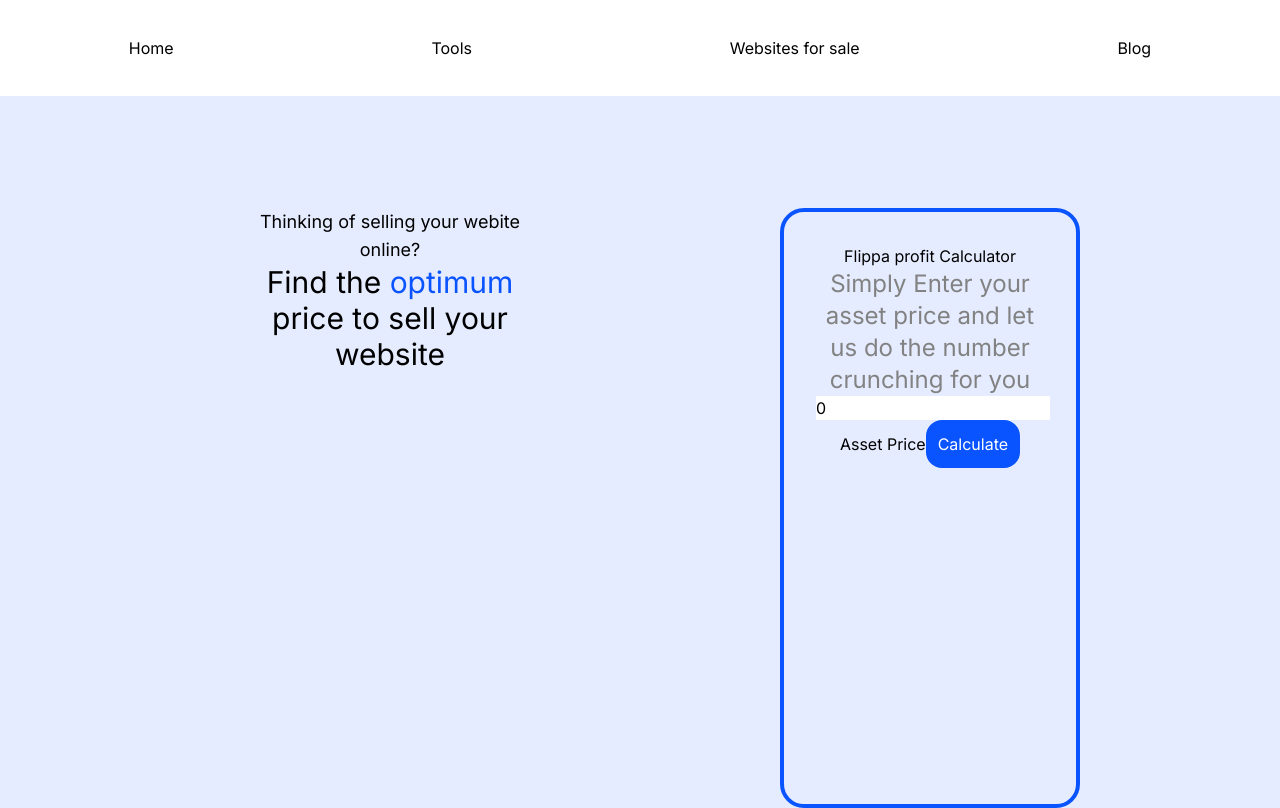
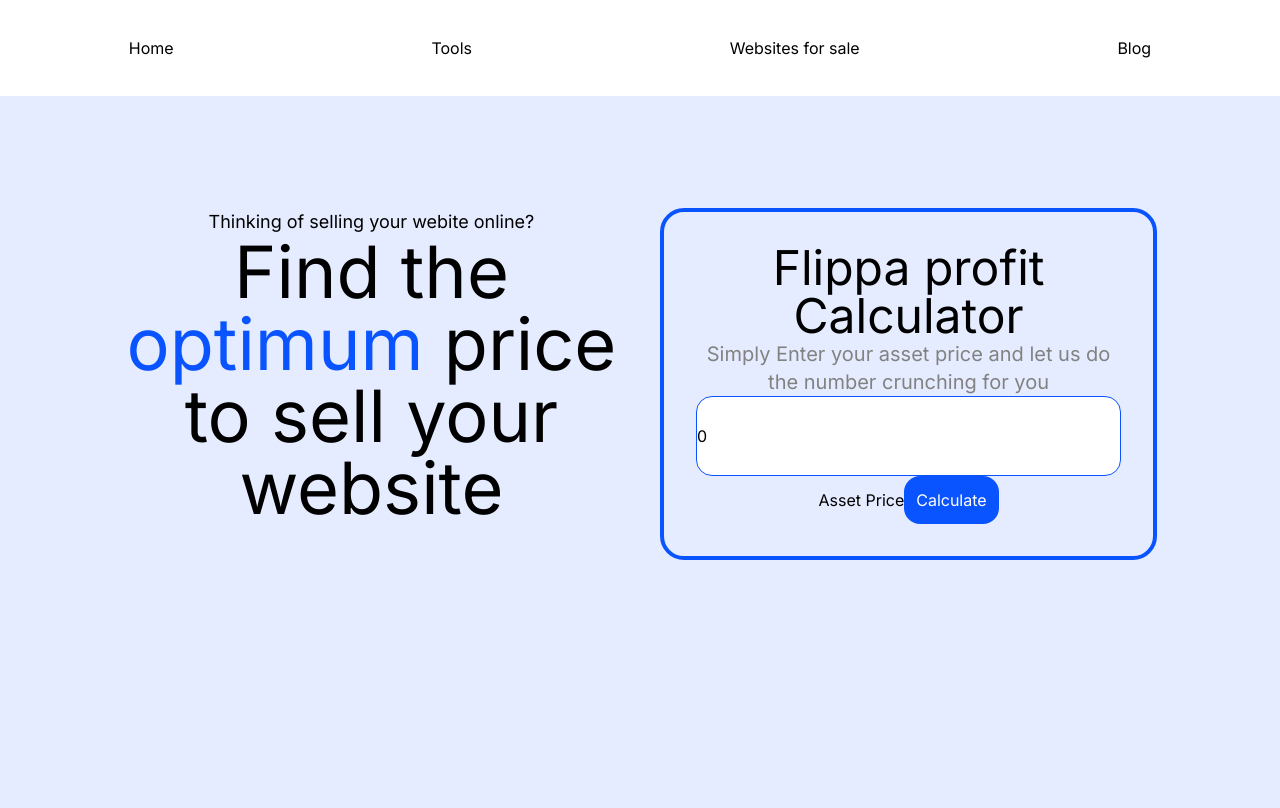
Before and after one commit to akshayprabhu200/flippa-sweet-spot, a Next.js app: page / in a window 1280 px wide. Built offline with nearby package versions, Linux system fonts and the light colour scheme.

Commit message:
Major UI updates

```diff
--- a/src/app/_components/calculator.tsx
+++ b/src/app/_components/calculator.tsx
@@ -6,15 +6,18 @@
 import CalculatorEscrow from "./calculatorEscrow";
 import CalculatorResults from "./calculatorResults";
 
-const Calculator = () => {
+type props = {
+  step: number;
+  setStep: React.Dispatch<React.SetStateAction<number>>;
+};
+
+const Calculator = ({ step, setStep }: props) => {
   const [assetPrice, setAssetPrice] = useState(0);
   const [brokeragePercent, setBrokeragePercent] = useState(0);
   const [brokerageBoolean, setBrokerageBoolean] = useState("no");
   const [flippaPackage, setFlippaPackage] = useState("standard");
   const [addons, setAddons] = useState<string[]>([]);
   const [escrowPrice, setEscrowPrice] = useState(0);
-  const [step, setStep] = useState(1);
-
   return (
     <>
       {step === 1 && (
--- a/src/app/_components/calculatorPrice.tsx
+++ b/src/app/_components/calculatorPrice.tsx
@@ -30,7 +30,7 @@
 
   return (
     <form onSubmit={handleNext}>
-      <h3>Flippa profit Calculator</h3>
+      <h3 className="calculator-title">Flippa profit Calculator</h3>
       <p className="explainer-text">
         Simply Enter your asset price and let us do the number crunching for you
       </p>
@@ -38,13 +38,14 @@
         type="number"
         name="price"
         id="price"
+        className="input-primary"
         value={assetPrice}
         onChange={(event) => {
           const price = parseFloat(event.target.value);
           setAssetPrice(price);
           if (price <= 0) {
             event.target.setCustomValidity(
-              "Price cannot be less than or equal to 0"
+              "Price cannot be less than or equal to 0",
             );
           } else {
             event.target.setCustomValidity("");
--- a/src/app/globals.css
+++ b/src/app/globals.css
@@ -28,10 +28,25 @@
 }
 
 @layer components {
+  .cta-text {
+    @apply text-center text-3xl text-headingText md:text-7xl;
+  }
   .btn-primary {
-    @apply text-navigation bg-flippaBlue border-4 border-flippaBlue rounded-2xl px-2 py-2;
+    @apply rounded-2xl border-4 border-flippaBlue bg-flippaBlue px-2 py-2 text-navigation;
+  }
+  .calculator-title {
+    @apply text-3xl text-black md:text-5xl;
   }
   .explainer-text {
-    @apply text-2xl text-subtitleText opacity-100;
+    @apply text-xs text-subtitleText opacity-100 md:text-xl;
+  }
+  .subtitle-text {
+    @apply text-justify text-xs text-black opacity-100 md:text-xl;
+  }
+  .input-primary {
+    @apply h-10 w-[100%] rounded-lg border border-flippaBlue md:h-20 md:rounded-2xl;
+  }
+  .calculator-card {
+    @apply max-w-300 min-h-300 md:max-w-800 col-start-2 col-end-4 rounded-3xl border-4 border-flippaBlue p-[2rem] text-center md:col-start-3 md:col-end-4;
   }
 }
--- a/src/app/page.tsx
+++ b/src/app/page.tsx
@@ -1,7 +1,9 @@
 "use client";
+import React, { useState } from "react";
 import Calculator from "./_components/calculator";
 
 export default function Home() {
+  const [step, setStep] = useState(1);
   return (
     <>
       <header>
@@ -15,19 +17,42 @@
         </nav>
       </header>
       {/* Update grids for better useability */}
-      <main className="grid-cols-[1fr 4fr 4fr 1fr] grid gap-10">
-        <section className="max-w-300 col-start-2 col-end-4 md:col-start-2 md:col-end-3">
+      <main className="grid-cols-main-page grid gap-10">
+        <section className="max-w-300 md:max-w-800 col-start-2 col-end-4 md:col-start-2 md:col-end-3">
+          {step == 1 && (
             <h3 className="text-center text-lg">
               Thinking of selling your webite online?
             </h3>
-          <h2 className="text-center text-3xl text-headingText">
+          )}
+          {step == 1 && (
+            <h2 className="cta-text">
               Find the <span className="text-flippaBlue">optimum</span> price to
               sell your website
             </h2>
+          )}
+
+          {step == 2 && (
+            <h2 className="cta-text text-justify text-flippaBlue">
+              Digital asset Brokers
+            </h2>
+          )}
+
+          {step == 2 && (
+            <h3 className="subtitle-text">
+              Just like brokers that sell houses and earn a commission on a
+              successful sale, brokers also exist in the digital asset world as
+              well. While using a broker can mean an additional expense, it is
+              highly recommended to work with one if this is the first time you
+              are selling a website. Brokers are highly experienced in dealing
+              with website and other digital asset sales and have built
+              reputation which can reassure potential buyers who might place a
+              bid.
+            </h3>
+          )}
         </section>
         {/* Update all widths to match updated figma board */}
-        <section className="max-w-300 col-start-2 col-end-4 rounded-3xl border-4 border-flippaBlue p-[2rem] text-center md:col-start-3 md:col-end-4 md:min-h-600">
-          <Calculator></Calculator>
+        <section className="calculator-card">
+          <Calculator step={step} setStep={setStep}></Calculator>
         </section>
       </main>
       <footer></footer>
--- a/tailwind.config.ts
+++ b/tailwind.config.ts
@@ -22,7 +22,11 @@
     },
     spacing: {
       "300": "18.75rem",
-      "600": "37.5rem"
+      "600": "37.5rem",
+      "800": "50rem"
+    },
+    gridTemplateColumns: {
+      'main-page': '1fr 6fr 6fr 1fr',
     }
     },
   },
```
Lines whose indentation alone changed are shown as unchanged.
